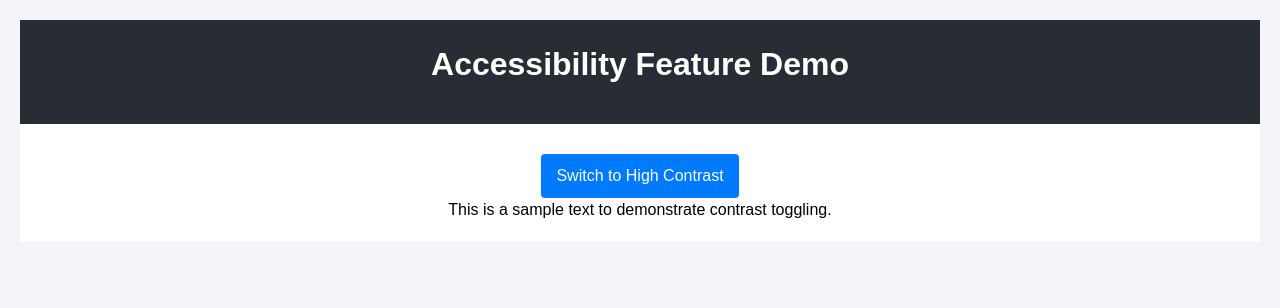
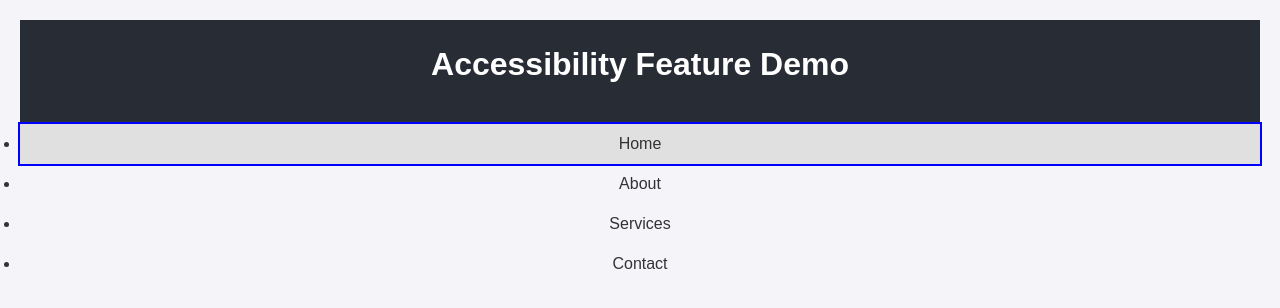
Before and after one commit to yurika-upadhyaya/CodeForAccessHackathon, a React (Create React App) app: page / in a window 1280 px wide. Shown: the top 308 px of the page. Built offline with nearby package versions, Linux system fonts and the light colour scheme.

Commit message:
Update App.js to test KeyboardNav

```diff
--- a/src/App.js
+++ b/src/App.js
@@ -13,7 +13,7 @@ function App() {
   useEffect(() => {
     // Set the component to display by hard-coding the selection.
     // Choose one: 'ContrastToggle', 'FormValidation', 'KeyboardNav'
-    const selectedComponent = 'ContrastToggle'; // Change this to the desired component.
+    const selectedComponent = 'KeyboardNav'; // Change this to the desired component.
     setActiveComponent(selectedComponent);
   }, []);
 
```
